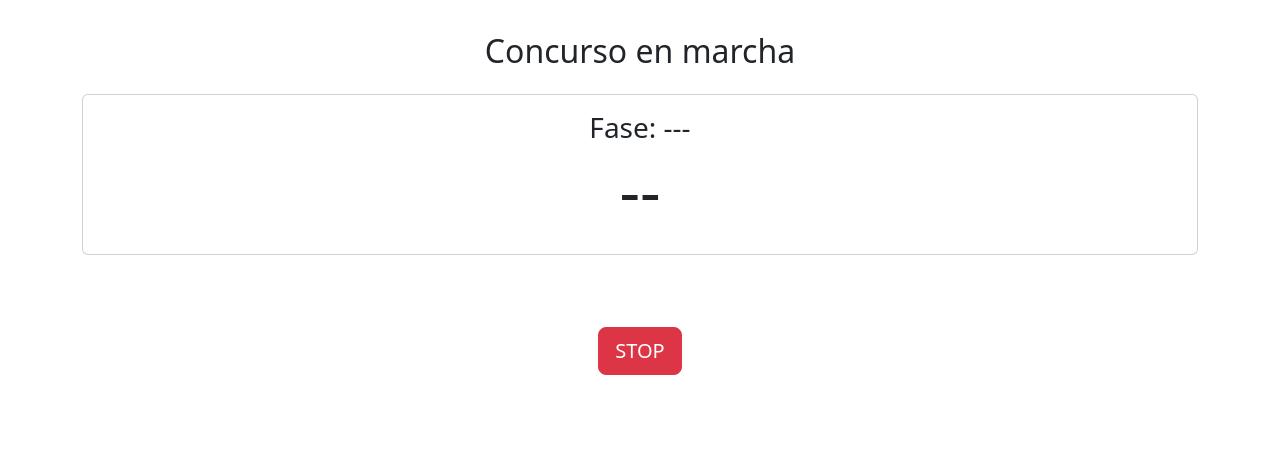
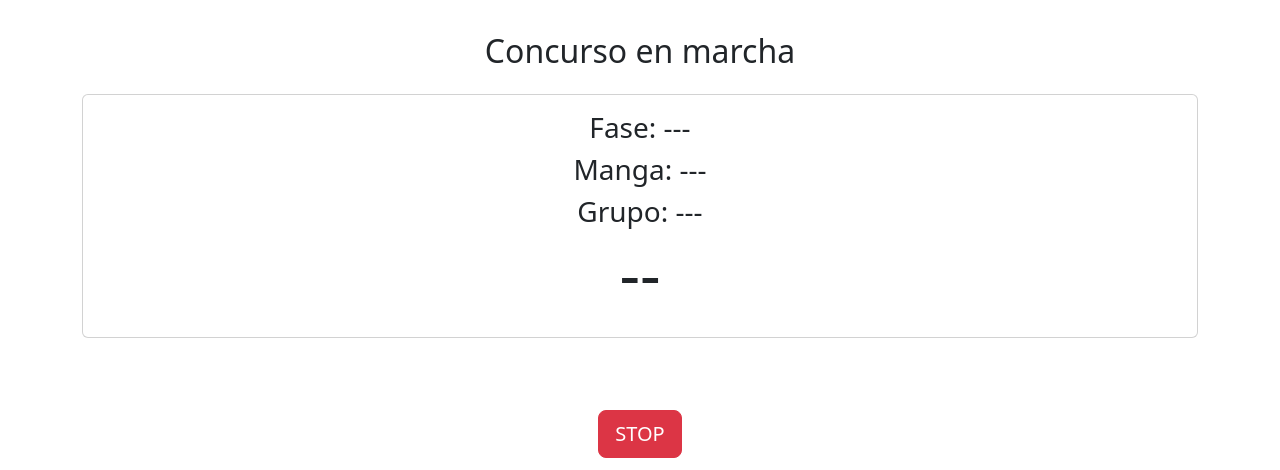
Before and after one commit to acasals/CronoMilano-Raspberry, a Python web app: template web/templates/running.html in a window 1280 px wide. Shown: the top 470 px of the page. Run offline with Jinja, Linux system fonts and the light colour scheme; the template is opened without the code that fills it, so the values that code supplies are empty.

Commit message:
en running.html: se añaden manga y grupo

```diff
--- a/web/templates/running.html
+++ b/web/templates/running.html
@@ -14,6 +14,8 @@
 
     <div class="card text-center p-3 mb-3">
         <h3>Fase: <span id="fase">---</span></h3>
+        <h3>Manga: <span id="manga">---</span></h3>
+        <h3>Grupo: <span id="grupo">---</span></h3>
         <h1 class="display-3" id="tiempo">--</h1>
     </div>
 
@@ -67,6 +69,9 @@ evtSource.onmessage = function(event) {
 
     // Actualizar fase y tiempo
     document.getElementById("fase").textContent = data.fase;
+    document.getElementById("manga").textContent = data.manga;
+    document.getElementById("grupo").textContent = data.grupo;
+
     document.getElementById("tiempo").textContent = formatoMMSS(data.tiempo_restante);
 
     // Mostrar/ocultar botones según fase
```
